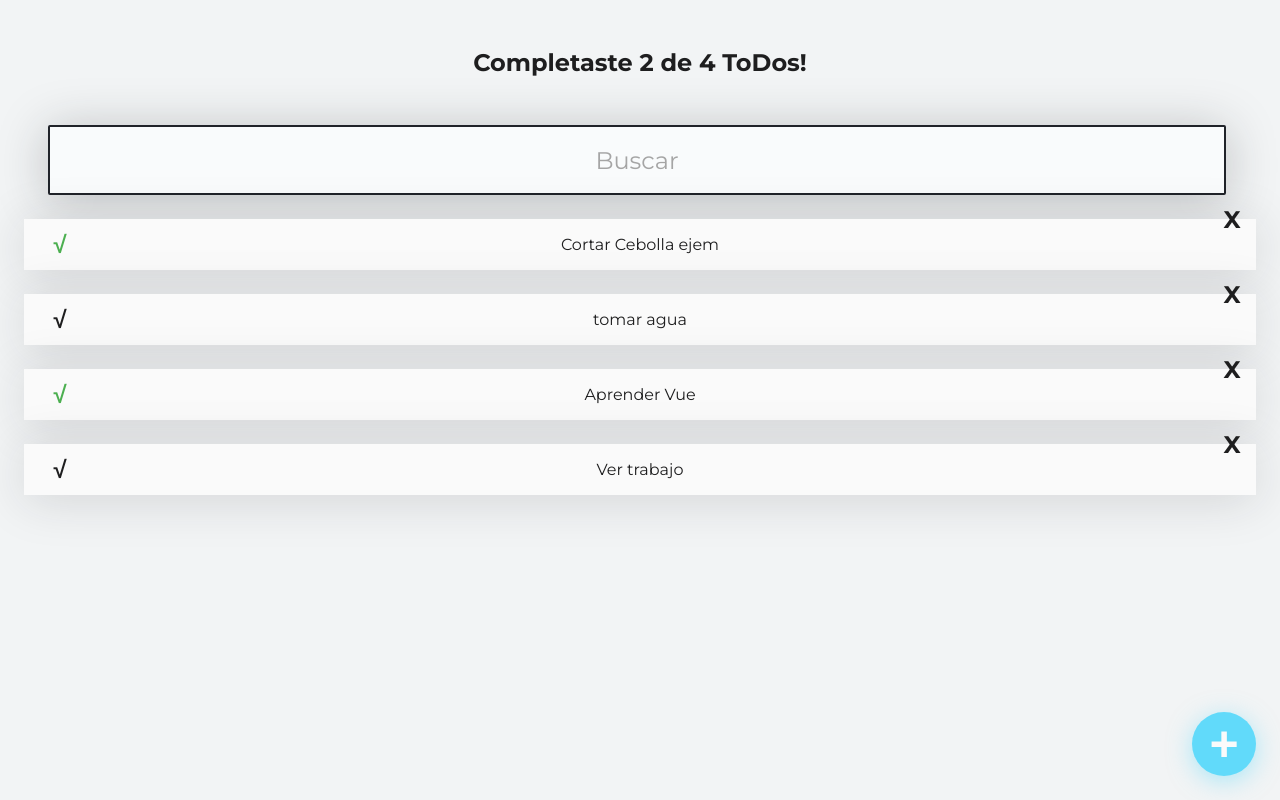
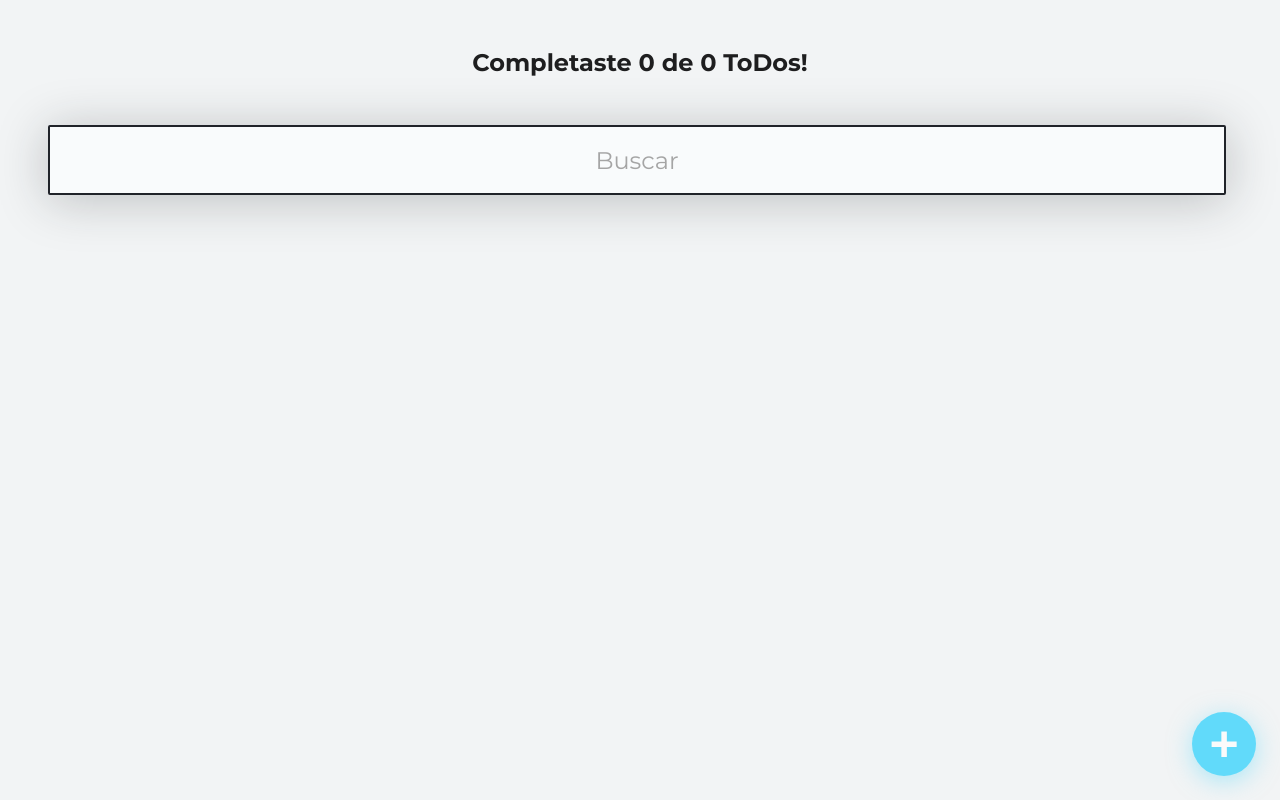
Before and after one commit to RoddrigoBenitez/ToDo-Machine, a React (Create React App) app: page / in a window 1280 px wide. Built offline with nearby package versions, Linux system fonts and the light colour scheme.

Commit message:
localStorage

```diff
--- a/src/App.js
+++ b/src/App.js
@@ -3,16 +3,34 @@ import { AppUI } from './AppUI';
 
 {/*import './App.css';*/}
 
-const defaulTodos = [
+{/*const defaulTodos = [
   { text: 'Cortar Cebolla ejem', completed: true },
   { text: 'tomar agua', completed: false },
   { text: 'Aprender Vue', completed: true },
   { text: 'Ver trabajo', completed: false },
-]
+]*/}
 
 function App() {
 
-  const [todos, setTodos] = React.useState(defaulTodos);
+  const localStorageTodo = localStorage.getItem('TODOS_V1');
+
+  let parsedTodos;
+  if(!localStorageTodo){
+    localStorage.setItem('TODOS_V1', JSON.stringify([]));
+    parsedTodos = [];
+  }else{
+    parsedTodos = JSON.parse(localStorageTodo);
+  }
+
+  const saveTodos = (newTodos) =>{
+    const stringifiedTodos= JSON.stringify(newTodos);
+    localStorage.setItem('Todos_V1', stringifiedTodos);
+    setTodos(newTodos);
+  };
+
+
+
+  const [todos, setTodos] = React.useState(parsedTodos);
 
   const completedTodos = todos.filter(todo => !!todo.completed).length;
   const totalTodos = todos.length;
@@ -40,7 +58,7 @@ const completeTodo = (text) => {
 
   newTodos[todoIndex].completed = true;
 
-  setTodos(newTodos);
+  saveTodos(newTodos);
 
 };
 
@@ -51,7 +69,7 @@ const deleteTodo = (text) => {
 
   newTodos.splice(todoIndex, 1);
 
-  setTodos(newTodos);
+  saveTodos(newTodos);
 
 };
 
```
